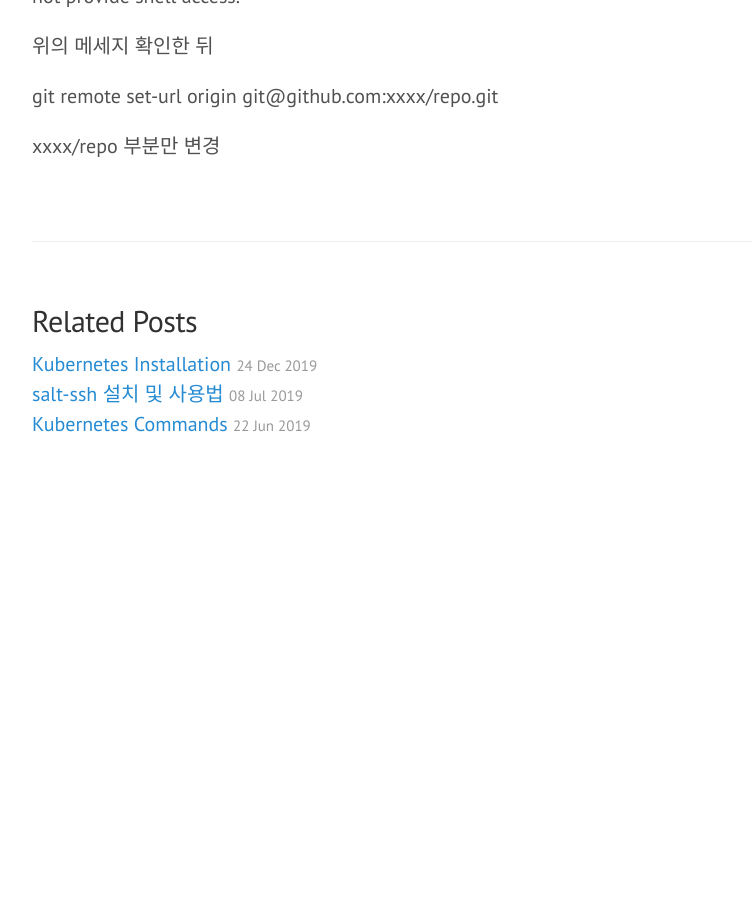
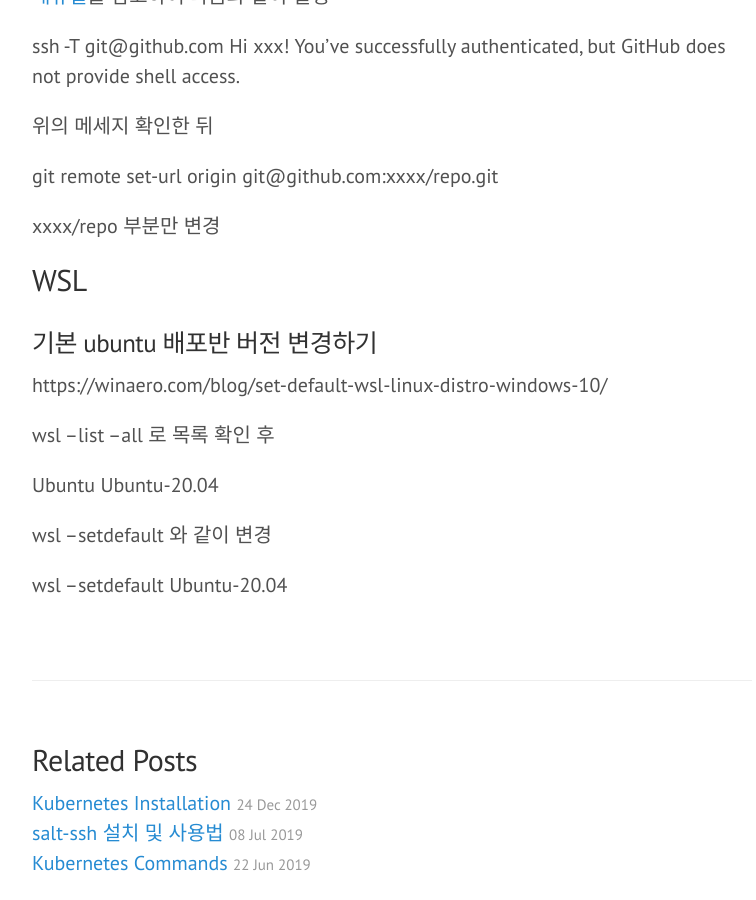
Before and after one commit to skaqud/skaqud.github.com, a Jekyll site: the page built from _posts/2016-07-24-Reusable-Commands-List.markdown, in a window 1280 px wide and 900 px high, scrolled down 11883 px. Shown: the whole window, without its empty margins (248-1004 px from the left). Built offline with Jekyll 4.4.1, drawn with Linux system fonts in a browser that asks for light colours; before the commit the page ends 12382 px from its top, so only the background shows below that; some of the changed text lies outside the part shown.

Commit message:
update post

```diff
--- a/_posts/2016-07-24-Reusable-Commands-List.markdown
+++ b/_posts/2016-07-24-Reusable-Commands-List.markdown
@@ -419,3 +419,21 @@
 git remote set-url origin git@github.com:xxxx/repo.git
 
 xxxx/repo 부분만 변경
+
+
+## WSL
+
+### 기본 ubuntu 배포반 버전 변경하기
+
+https://winaero.com/blog/set-default-wsl-linux-distro-windows-10/
+
+wsl --list --all
+로 목록 확인 후
+
+Ubuntu
+Ubuntu-20.04
+
+wsl --setdefault <DistributionName>
+와 같이 변경
+
+wsl --setdefault Ubuntu-20.04
```
